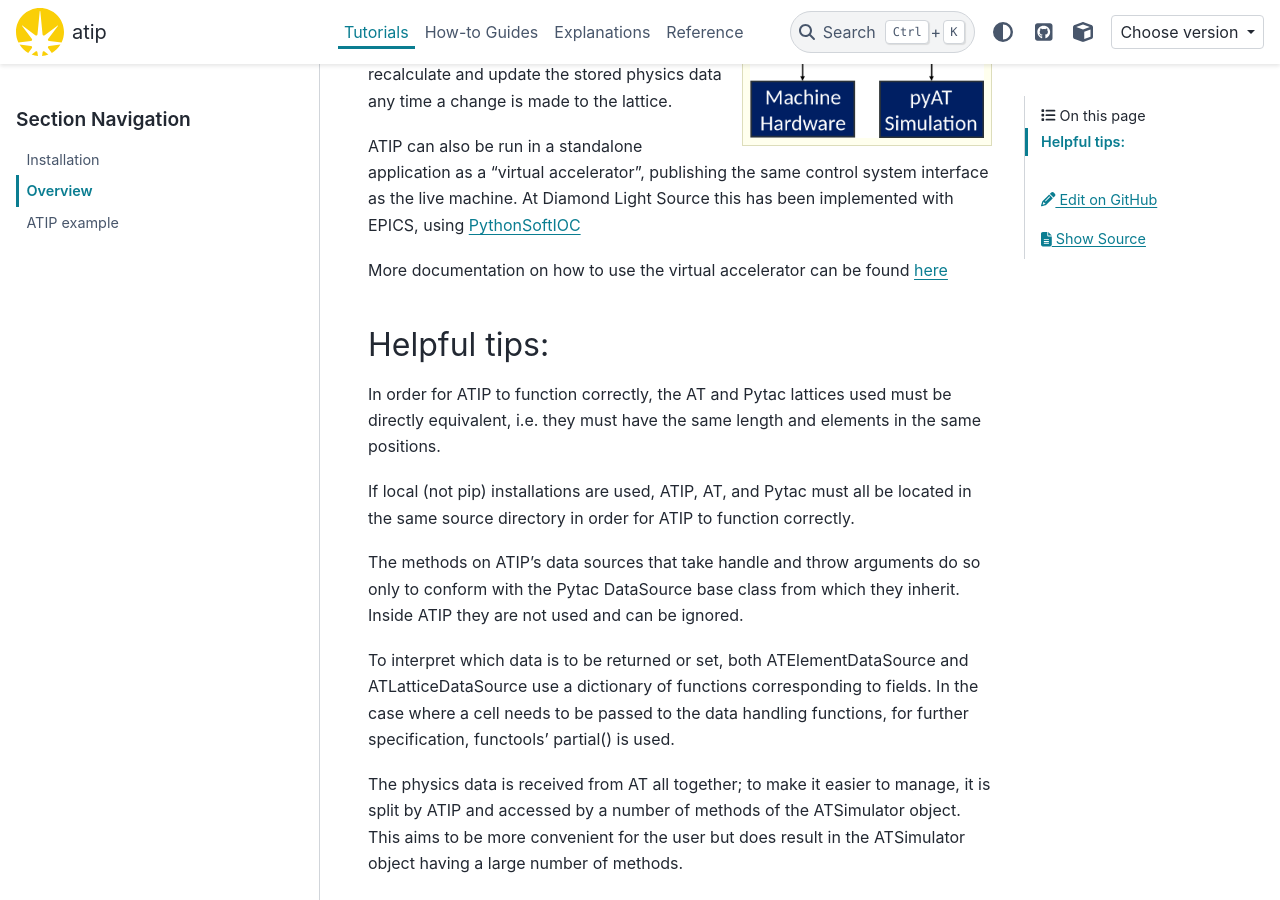
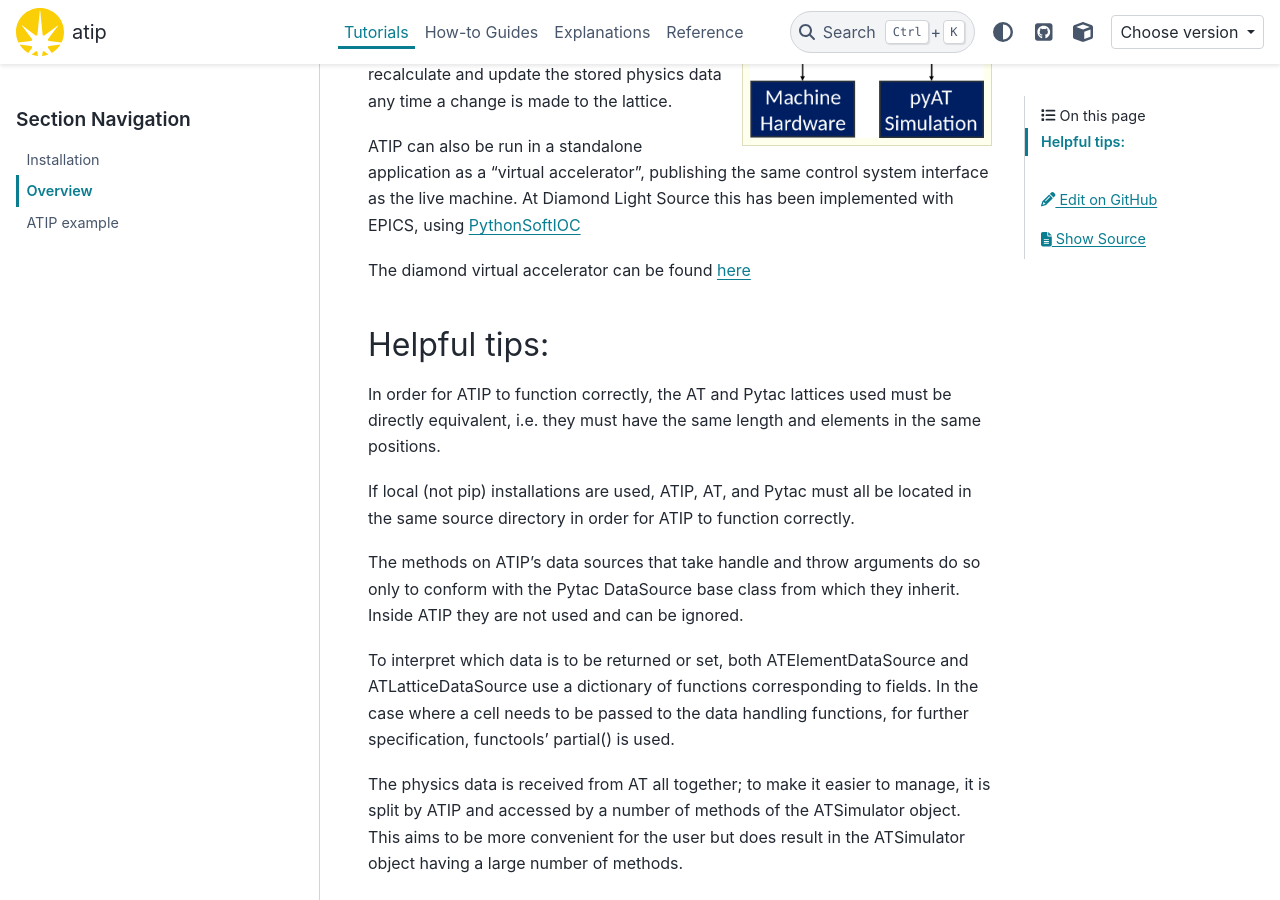
Before and after one commit to DiamondLightSource/atip, a Sphinx documentation site: the page built from docs/tutorials/overview.md, in a window 1280 px wide and 900 px high, scrolled down 591 px. Built offline with Sphinx 7.4.7 and the PyData theme 0.15.4, drawn with Linux system fonts in a browser that asks for light colours; pages that are not in the unit, such as notebooks, are missing from menus; the version number could not be read and is left out.

Commit message:
Remove references to virtac from docs

```diff
--- a/docs/_api.rst
+++ b/docs/_api.rst
@@ -14,4 +14,3 @@
     :recursive:
 
     atip
-    virtac
--- a/docs/tutorials/overview.md
+++ b/docs/tutorials/overview.md
@@ -30,7 +30,7 @@
 Light Source this has been implemented with EPICS, using
 [PythonSoftIOC](<https://github.com/Araneidae/pythonIoc>)
 
-More documentation on how to use the virtual accelerator can be found [here](<https://github.com/DiamondLightSource/atip/tutorials/VIRTAC_example>)
+The diamond virtual accelerator can be found [here](<https://github.com/DiamondLightSource/virtac>)
 
 
 ## Helpful tips:
```
Also changed, not shown: docs/reference.md (+0 -1 lines), docs/tutorials.md (+0 -1 lines).
